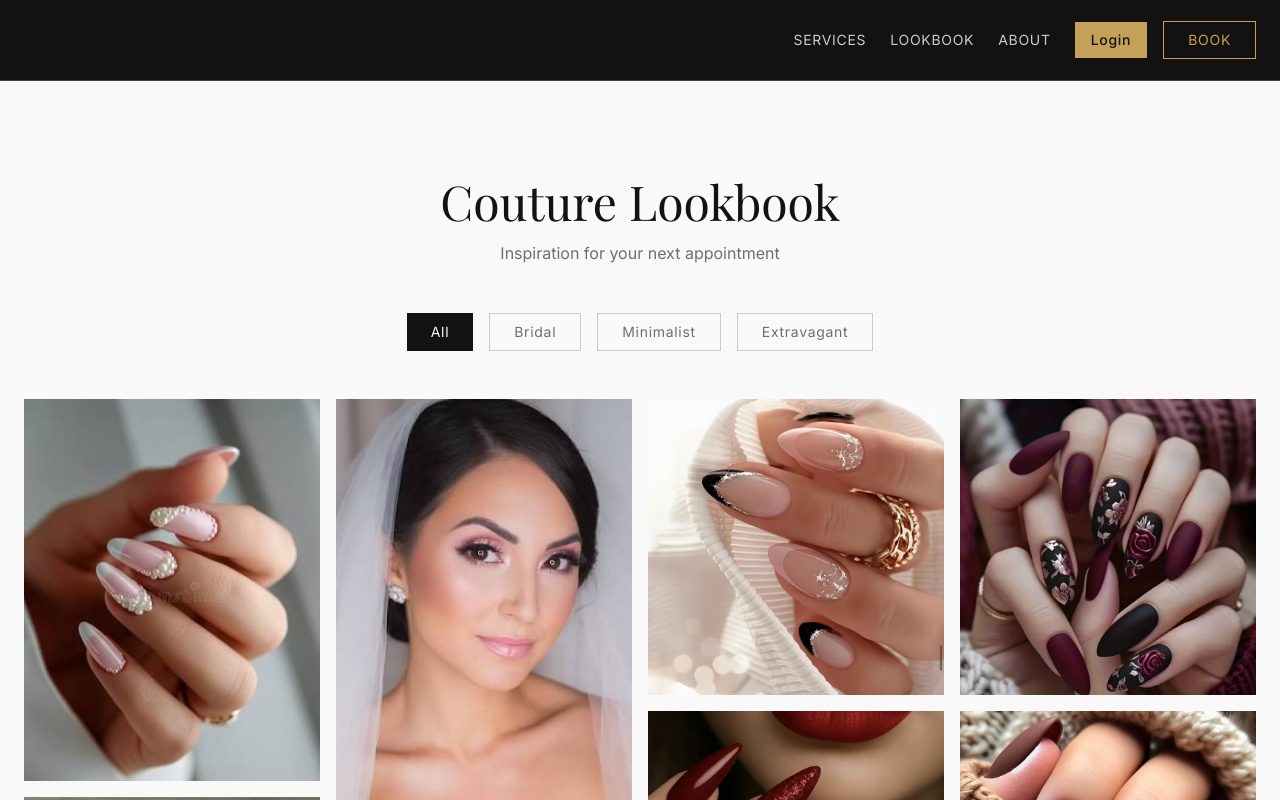
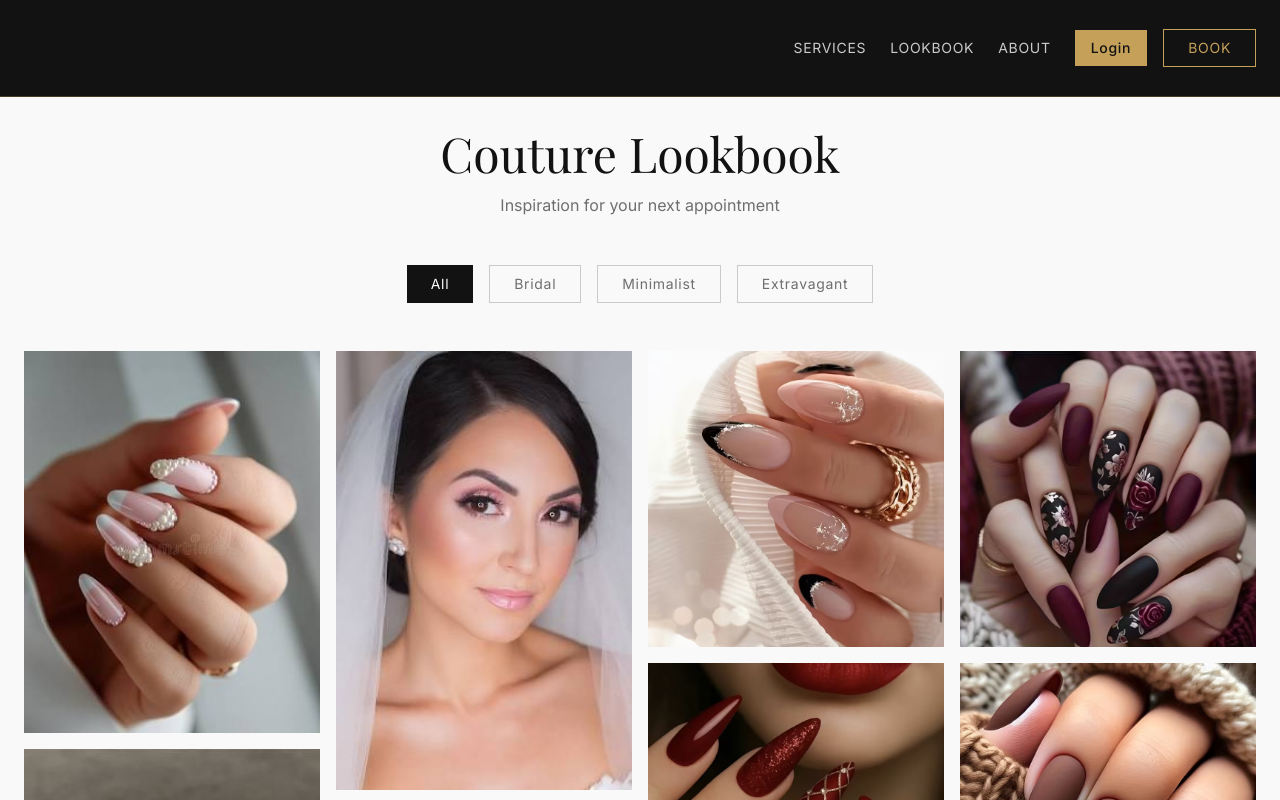
Before and after one commit to maskman992003-bot/Nail-Couture, a React (Vite) app: page / in a window 1280 px wide. Shown: the top 800 px of the page. Built offline with nearby package versions, Linux system fonts and the light colour scheme.

Commit message:
fix: logo positioned to overlap below navbar

```diff
--- a/src/App.jsx
+++ b/src/App.jsx
@@ -34,7 +34,7 @@ function App() {
     <div className="min-h-screen bg-offwhite flex flex-col">
       <Navbar currentPage={currentPage} onNavigate={setCurrentPage} />
 
-      <main className="flex-1">
+      <main className="flex-1 -mt-16 relative z-10">
         {currentPage === 'home' && (
           <>
             <Lookbook />
--- a/src/components/Navbar.jsx
+++ b/src/components/Navbar.jsx
@@ -20,13 +20,12 @@ export default function Navbar({ currentPage, onNavigate }) {
     <nav className="sticky top-0 z-[60] bg-charcoal border-b border-gold/30">
       <div className="max-w-7xl mx-auto px-4 sm:px-6 py-4">
         <div className="flex items-center justify-between">
-          <div className="relative" style={{ paddingBottom: '3rem' }}>
+          <div className="flex items-center justify-between relative pb-16">
             <img
               src="/NC.jpg"
               alt="Nail Couture"
-              className="h-44 sm:h-52 w-auto cursor-pointer"
+              className="h-40 sm:h-48 w-auto cursor-pointer absolute bottom-0 left-0 z-50"
               onClick={() => onNavigate('home')}
-              style={{ position: 'absolute', top: '100%', left: 0, zIndex: 999 }}
             />
           </div>
 
```
